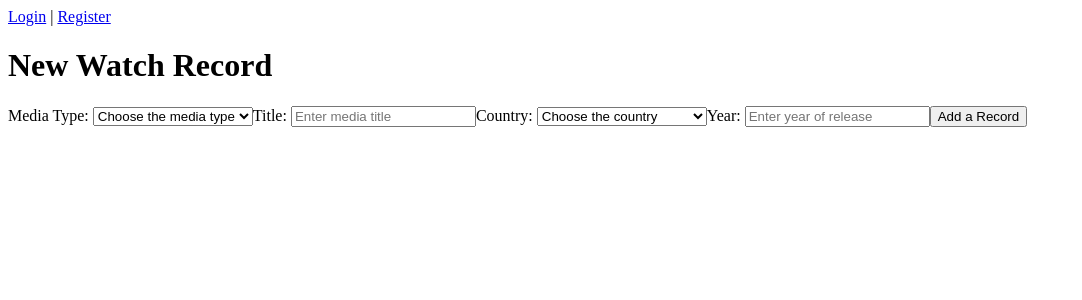
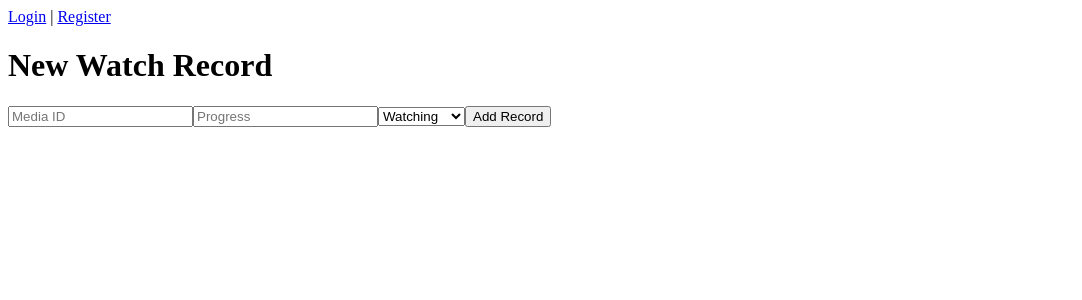
Before and after one commit to newtyoung0713/ViewLog, a Next.js app in the folder frontend/: page /newRecord in a window 1280 px wide. Shown: the top 300 px of the page, without its empty margins (0-1082 px from the left). Built offline with nearby package versions, Linux system fonts and the light colour scheme.

Commit message:
v1.0 Completed RESTful API with CRUD

```diff
--- a/frontend/pages/_app.js
+++ b/frontend/pages/_app.js
@@ -23,7 +23,7 @@
     localStorage.removeItem('username');
     setIsLoggedIn(false);
     setUsername('');
-    router.push('/login');
+    router.push('/');
   };
 
   const hideNavbar = router.pathname === '/login' || router.pathname === '/register';
--- a/frontend/pages/newRecord.js
+++ b/frontend/pages/newRecord.js
@@ -2,6 +2,7 @@
 import { useState, useEffect } from "react";
 import { useRouter } from "next/router";
 import axios from 'axios';
+import WatchRecordForm from "@/components/WatchRecordForm";
 
 const NewRecord = () => {
   const [mediaType, setMediaType] = useState('');
@@ -21,9 +22,9 @@
   const handleSubmit = async (e) => {
     e.preventDefault();
     const token = localStorage.getItem('token');
-    console.log(token);
+
     const recordData = {
-      mediaType, title, countryCode, year, status
+      mediaType, title, countryCode, year, season, episode, status
     };
 
     if (mediaType === 'drama' || mediaType === 'variety_show' || mediaType === 'animation') {
@@ -32,8 +33,9 @@
     }
 
     try {
-      await axios.post('/api/records/new', recordData, { headers: { Authorization: `Bearer ${token}` } });
-      router.push('/records'); // Redirect to homepage or another page
+      await axios.post('/api/records', recordData, { headers: { Authorization: `Bearer ${token}` } });
+      // Redirect to records page
+      router.push('/records');
     } catch (error) {
       console.error('Error:', error.response ? error.response.data : error.message);
     }
@@ -42,69 +44,23 @@
   return (
     <div>
       <h1>New Watch Record</h1>
-      <form onSubmit={handleSubmit}>
-        <label htmlFor="mediaType">Media Type: </label>
-        <select id="mediaType" value={mediaType} title="Select media type" onChange={(e) => setMediaType(e.target.value)}>
-          <option value="" disabled>Choose the media type</option>
-          <option value="movie">Movie</option>
-          <option value="drama">Drama</option>
-          <option value="variety_show">Variety Show</option>
-          <option value="animation">Animation</option>
-        </select>
-
-        <label htmlFor="title">Title: </label>
-        <input
-          id="title"
-          type="text"
-          value={title}
-          onChange={(e) => setTitle(e.target.value)}
-          placeholder="Enter media title"
-          required
-        />
-
-        <label htmlFor="countryCode">Country: </label>
-        <select id="countryCode" name="countryCode" title="Select media country" value={countryCode} onChange={(e) => setCountryCode(e.target.value)}>
-          <option value="" disabled>Choose the country</option>
-          <option value="AUS">Australia</option>
-          <option value="CHN">China</option>
-          <option value="GBR">United Kingdom</option>
-          <option value="JPN">Japan</option>
-          <option value="KRN">Korea</option>
-          <option value="USA">United States of America</option>
-        </select>
-
-        <label htmlFor="year">Year: </label>
-        <input
-          id="year"
-          type="number"
-          value={year}
-          onChange={(e) => setYear(e.target.value)}
-          placeholder="Enter year of release"
-          required
-        />
-
-        {(mediaType === 'drama' || mediaType === 'variety_show' || mediaType === 'animation') && (
-          <>
-            <label htmlFor="season">Season: </label>
-            <input
-              id="season"
-              type="number"
-              value={season}
-              onChange={(e) => setSeason(e.target.value)}
-              required
-            />
-            <label htmlFor="episode">Episode: </label>
-            <input
-              id="episode"
-              type="number"
-              value={episode}
-              onChange={(e) => setEpisode(e.target.value)}
-              required
-            />
-          </>
-        )}
-        <button type="submit">Add a Record</button>
-      </form>
+      <WatchRecordForm
+        mediaType={mediaType}
+        setMediaType={setMediaType}
+        title={title}
+        setTitle={setTitle}
+        countryCode={countryCode}
+        setCountryCode={setCountryCode}
+        year={year}
+        setYear={setYear}
+        season={season}
+        setSeason={setSeason}
+        episode={episode}
+        setEpisode={setEpisode}
+        handleSubmit={handleSubmit}
+        submitButtonLabel="Add a new Record"
+        isEditMode={false}
+      />
     </div>
   );
 };
--- a/frontend/pages/records.js
+++ b/frontend/pages/records.js
@@ -55,7 +55,8 @@
         <ul>
           {records.map(record => (
             <li key={record.id}>
-              <span>{record.title}</span> |
+              <span>{record.type}</span> |
+              <span> {record.title}</span> |
               <span> {record.country_code}</span> |
               {record.d_s && record.d_e && (
                 <span> Season: {record.d_s}, Episode: {record.d_e}</span>
```
